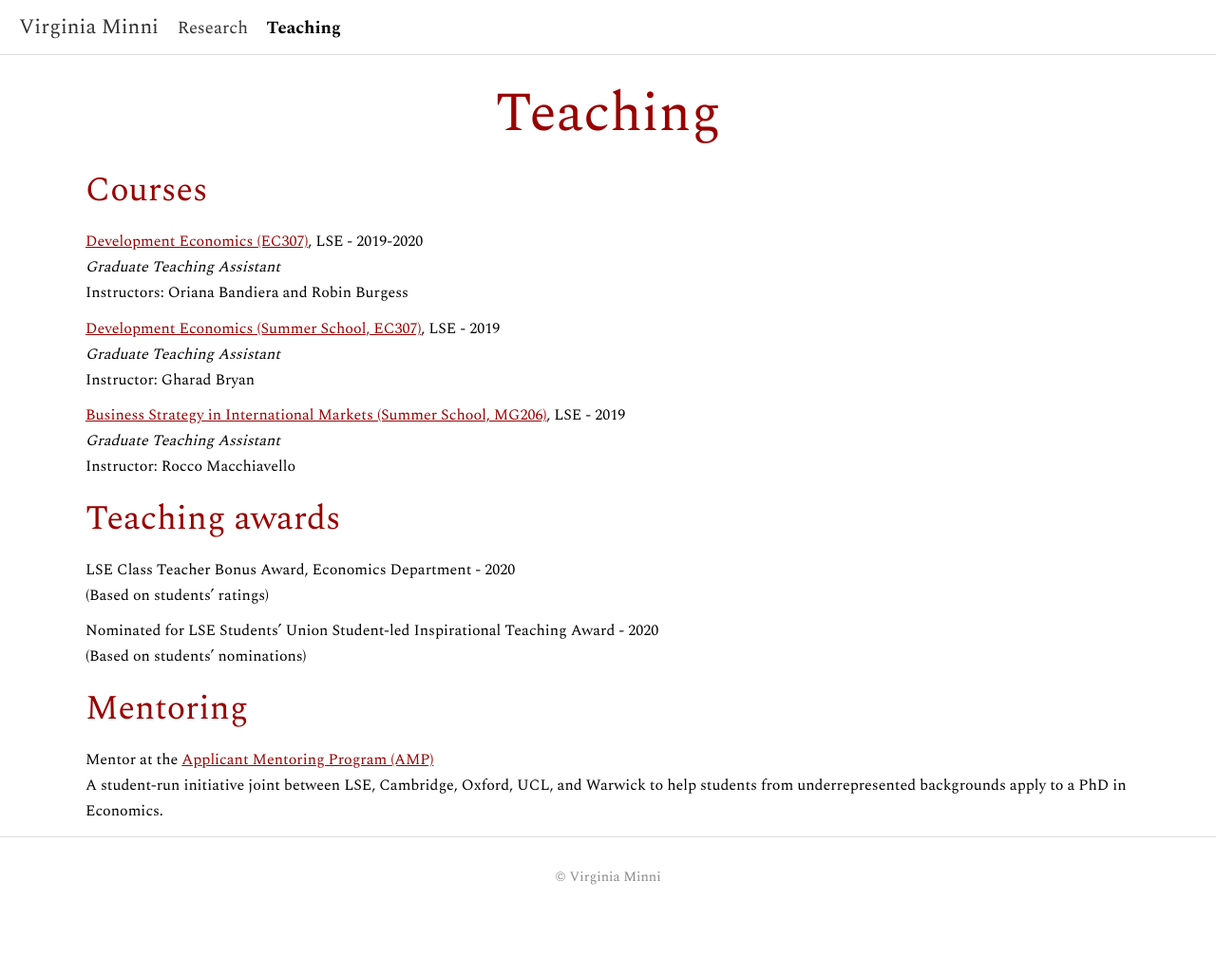
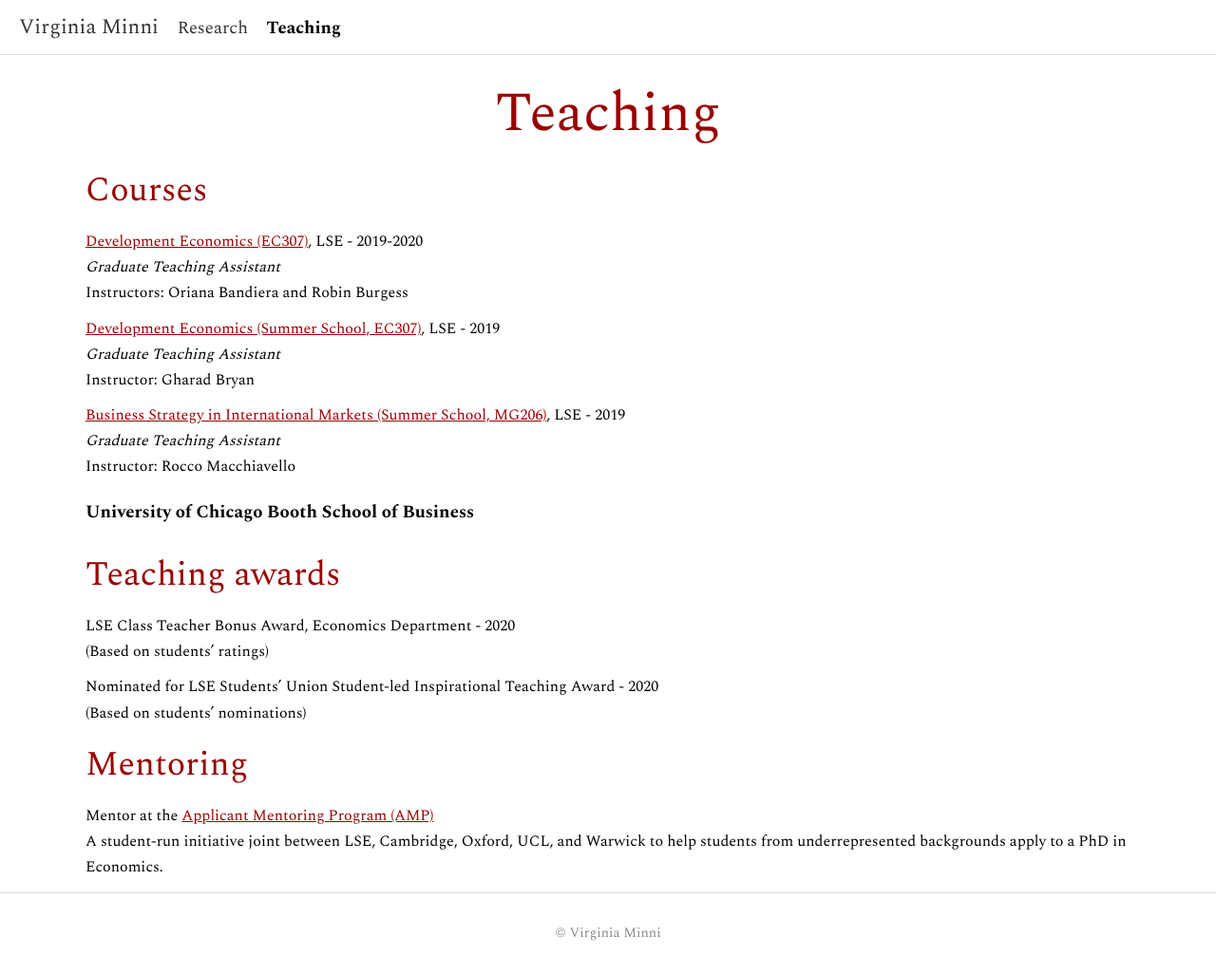
Before and after one commit to virginiaminni/virginiaminni.github.io, a Jekyll site: the page built from teaching.md, in a window 1280 px wide. Shown: the whole page at 95% size. Built offline with Jekyll 4.4.1, drawn with Linux system fonts in a browser that asks for light colours; before the commit the page ends 967 px from its top, so only the background shows below that.

Commit message:
Update teaching.md

```diff
--- a/teaching.md
+++ b/teaching.md
@@ -19,6 +19,8 @@ Instructor: Gharad Bryan
 *Graduate Teaching Assistant*  <br>
 Instructor: Rocco Macchiavello
 
+### University of Chicago Booth School of Business
+
 
 ## Teaching awards
 
```
